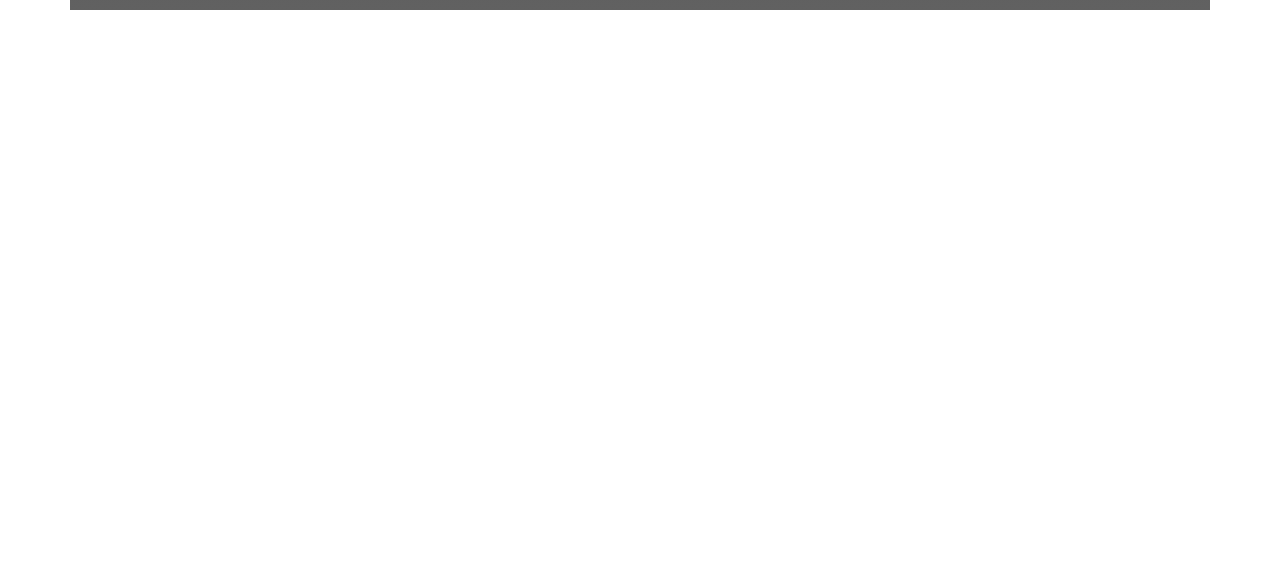
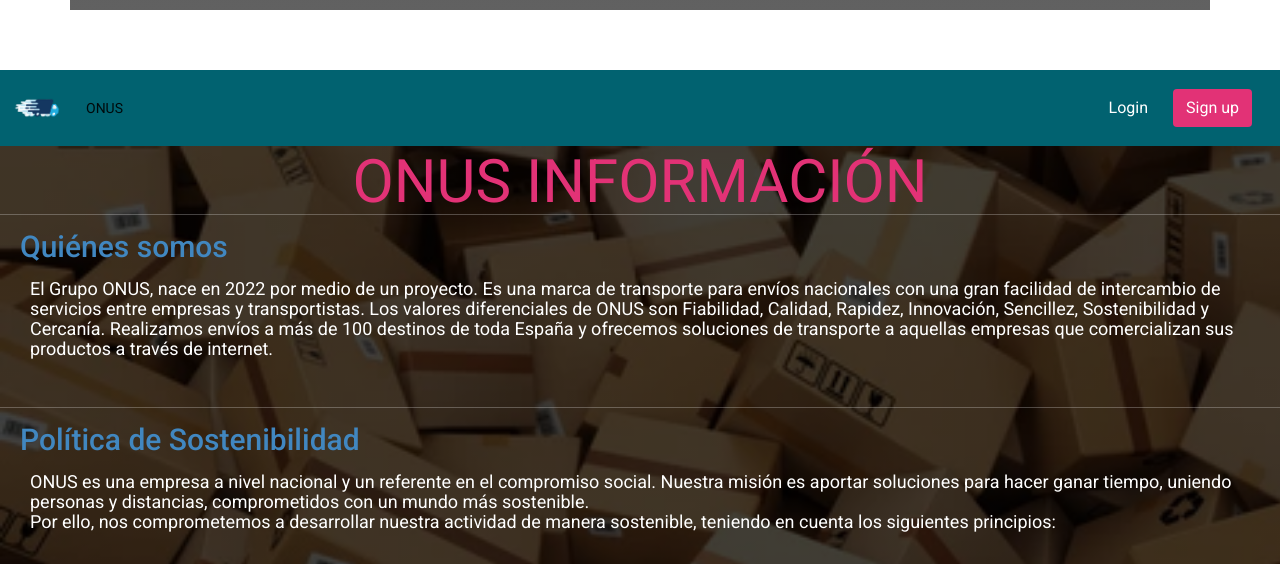
Before and after one commit to sebitaas96/SSTransportClient, an Angular app: page / in a window 1280 px wide. Shown: the part 2132-2696 px from the top of the page. Before the commit the page ends 2142 px from the top, so only its background shows below. Built offline with nearby package versions, Linux system fonts and the light colour scheme; grey boxes are pictures that could not be loaded.

Commit message:
pantalla info

```diff
--- a/src/app/app.component.html
+++ b/src/app/app.component.html
@@ -22,9 +22,7 @@
   </div>
 </nav>
 
-
 <pantalla-principal></pantalla-principal>
-<router-outlet></router-outlet>
 
   <!-- Footer -->
   <footer
@@ -135,5 +133,8 @@
   </footer>
   <!-- Footer -->
 
+  <login></login>
+  <router-outlet></router-outlet>
 
-  <login></login>
+  <br><br><br>
+  <pantalla-info></pantalla-info>
--- a/src/app/app.module.ts
+++ b/src/app/app.module.ts
@@ -11,13 +11,16 @@ import { BrowserAnimationsModule } from '@angular/platform-browser/animations';
 import {MatToolbarModule} from '@angular/material/toolbar';
 import { PantallaPrincipalComponent } from './pantalla-principal/pantalla-principal.component';
 import { LoginComponent } from './login/login.component';
+import { PantallaInfoComponent } from './pantalla-info/pantalla-info.component';
+
 
 @NgModule({
   declarations: [
     AppComponent,
     SingUpComponent,
     PantallaPrincipalComponent,
-    LoginComponent
+    LoginComponent,
+    PantallaInfoComponent
   ],
   imports: [
     BrowserModule,
--- /dev/null
+++ b/src/app/pantalla-info/pantalla-info.component.css
@@ -0,0 +1,44 @@
+.navbar{
+    background-color: #016270;
+}
+
+
+#singup {
+    background-color:rgb(226, 50, 118);
+    color: white;
+}
+
+#login{
+    text-decoration: none;
+    color:white;
+}
+
+
+.contenido{
+    background-image: linear-gradient(rgba(0, 0, 0, 0.75), rgba(0, 0, 0, 0.75)), url("../../assets/images/paquetesInfo.jpg");
+    background-size: cover;
+    background-repeat: no-repeat;
+}
+h1 {
+    font-size: 60px;
+    color: rgb(226, 50, 118);
+    text-align: center;
+}
+h2 {
+    margin-left: 20px;
+    font-size: 30px;
+    color: rgb(65, 135, 192);
+}
+p {
+    margin-left: 30px;
+    font-size: 18px;
+    color: white;
+}
+.puntos{
+    margin-left: 40px;
+    font-size: 18px;
+    color: white;
+}
+hr {
+    color: white;
+}
--- /dev/null
+++ b/src/app/pantalla-info/pantalla-info.component.html
@@ -0,0 +1,65 @@
+<nav class="navbar navbar-expand-lg navbar-light">
+    <div class="container-fluid">
+      <a class="navbar-brand" href="#"><img src="../assets/images/camionLogo.png" height="50" alt="imagen logo empresa"></a>
+      <button class="navbar-toggler" type="button" data-bs-toggle="collapse" data-bs-target="#navbarSupportedContent" aria-controls="navbarSupportedContent" aria-expanded="false" aria-label="Toggle navigation">
+        <span class="navbar-toggler-icon" id="toggle"></span>
+      </button>
+      <div class="collapse navbar-collapse" id="navbarSupportedContent">
+        <ul class="navbar-nav me-auto mb-2 mb-lg-0">
+          <li class="nav-item">
+            <a class="nav-link active" aria-current="page" href="#" id="ONUS">ONUS</a>
+          </li>
+        </ul>
+        <div class="d-flex align-items-center">
+          <button type="button" class="btn btn-link px-3 me-2" id="login">
+            Login
+          </button>
+          <button type="button" class="btn me-3" id="singup">
+            Sign up
+          </button>
+        </div>
+      </div>
+    </div>
+  </nav>
+
+<div class="contenido">
+    <br>
+    <h1> ONUS INFORMACIÓN</h1> <hr>
+
+    <h2>Quiénes somos</h2>
+    <p>El Grupo ONUS, nace en 2022 por medio de un proyecto. Es una marca de transporte para envíos nacionales con una gran facilidad de intercambio de servicios entre empresas y transportistas.
+    Los valores diferenciales de ONUS son Fiabilidad, Calidad, Rapidez, Innovación, Sencillez, Sostenibilidad y Cercanía.
+    Realizamos envíos a más de 100 destinos de toda España y ofrecemos soluciones de transporte a aquellas empresas que comercializan sus productos a través de internet.</p><br> <hr>
+
+    <h2>Política de Sostenibilidad</h2>
+    <p>ONUS es una empresa a nivel nacional y un referente en el compromiso social. Nuestra misión es aportar soluciones para hacer ganar tiempo, uniendo personas y distancias, comprometidos con un mundo más sostenible. <br>
+    Por ello, nos comprometemos a desarrollar nuestra actividad de manera sostenible, teniendo en cuenta los siguientes principios:</p> <br>
+    <div class="puntos">
+      •	Cumplir con la legislación y reglamentación ambiental aplicable y otros compromisos que la organización asuma. <br>
+      •	Mejorar continuamente mediante la evaluación de los impactos ambientales de nuestra actividad y la revisión periódica del Sistema Integrado de Gestión. <br>
+      •	Informar y colaborar con las autoridades públicas en situaciones de crisis y emergencias ambientales y manifestar nuestra disposición permanente a cooperar con ellas. <br>
+      •	Promover los siguientes compromisos ambientales en la organización para un uso eficiente de recursos y minimización del impacto ambiental, mediante la fijación de objetivos a corto, medio y largo plazo. <br>
+      •	Reducir nuestras emisiones de CO2 conteniendo transportistas que respeten las emisiones. <br>
+      •	Fomentar la eficiencia energética y el uso óptimo de los recursos naturales en la organización. <br>
+      •	Disminuir el impacto de la generación de residuos de nuestra actividad mediante la reducción, la reutilización y el reciclaje. <br>
+    </div><br>
+    <p>Siendo plenamente conscientes de la repercusión ambiental que origina nuestra actividad logística y de transporte, por medio de la presente Política de Sostenibilidad queremos actuar respetando nuestro entorno y el bienestar social de las generaciones presentes y futuras. </p> <br> <hr>
+
+    <h2>Valores</h2>
+    <p>Compromiso · Eficiencia · Transparencia · Pasión · Innovación <br>
+    En consecuencia, la Dirección General de ONUS mantiene su compromiso de realizar un esfuerzo constante para: </p> <br>
+      <div class="puntos">
+        •	Garantizar la excelencia de todos los procesos de la Compañía. <br>
+        •	Identificar nuevas áreas de negocio, estar atento a las necesidades de las empresas y transportistas, aplicando la tecnología para responder eficazmente. <br>
+        •	Promover la capacitación y desarrollo de habilidades de empleados y miembros de las oficinas de la Red. <br>
+      </div> <br>
+    <p> De esta forma se hace patente la intención de ONUS de asegurar la mejora continua en el camino hacia la excelencia y la protección ambiental, cumpliendo por tanto los objetivos y requisitos aplicables, incluidos los legales y reglamentarios. </p> <br> <hr>
+
+    <h2>Política de Igualdad</h2>
+    <p>
+    •	Fomentar la contratación de mujeres/hombres en puestos y categorías en los que estén subrepresentadas/os. <br>
+    •	Eliminar toda manifestación de discriminación en la promoción interna y selección con objeto de alcanzar una representación equilibrada de la mujer en la plantilla. <br>
+    •	Prevenir el acoso sexual y acoso por razón de sexo, implantando un código de conducta que proteja a todos los empleados y empleadas de ofensas de naturaleza sexual. <br>
+    •	Promover el principio de igualdad de trato entre mujeres y hombres, garantizando las mismas oportunidades profesionales en el empleo, selección, retribución, formación, desarrollo, promoción y condiciones de trabajo. </p>
+ <br>
+</div>
--- /dev/null
+++ b/src/app/pantalla-info/pantalla-info.component.ts
@@ -0,0 +1,15 @@
+import { Component, OnInit } from '@angular/core';
+
+@Component({
+  selector: 'pantalla-info',
+  templateUrl: './pantalla-info.component.html',
+  styleUrls: ['./pantalla-info.component.css']
+})
+export class PantallaInfoComponent implements OnInit {
+
+  constructor() { }
+
+  ngOnInit(): void {
+  }
+
+}
--- a/src/app/pantalla-principal/pantalla-principal.component.css
+++ b/src/app/pantalla-principal/pantalla-principal.component.css
@@ -30,6 +30,10 @@ button:hover {
     margin-bottom: 40px;
     padding-top: 20px;
 }
+a {
+    text-decoration: none;
+    color: white;
+}
 
 /******************************************************************************************************************************************************/
 
--- a/src/app/pantalla-principal/pantalla-principal.component.html
+++ b/src/app/pantalla-principal/pantalla-principal.component.html
@@ -4,7 +4,7 @@
      <div class="col-12 col-lg-12 col-sm-12 col-md-12 contenido">
         <h2 class="nombreEmpresa"> ONUS </h2>
         <p class="slogan"> Redefiniendo el transporte por carretera </p>
-        <button type="button" class="btn btn-default"> Información de la empresa </button>
+        <button type="button" class="btn btn-default"><a href="../../assets/pantallaInfo/info.html"> Información de la empresa </a></button>
      </div>
     </div>
 
```
Also changed, not shown: src/assets/images/paquetesInfo.jpg (added), 1 other file (tests, documents, lock files or other folders).
